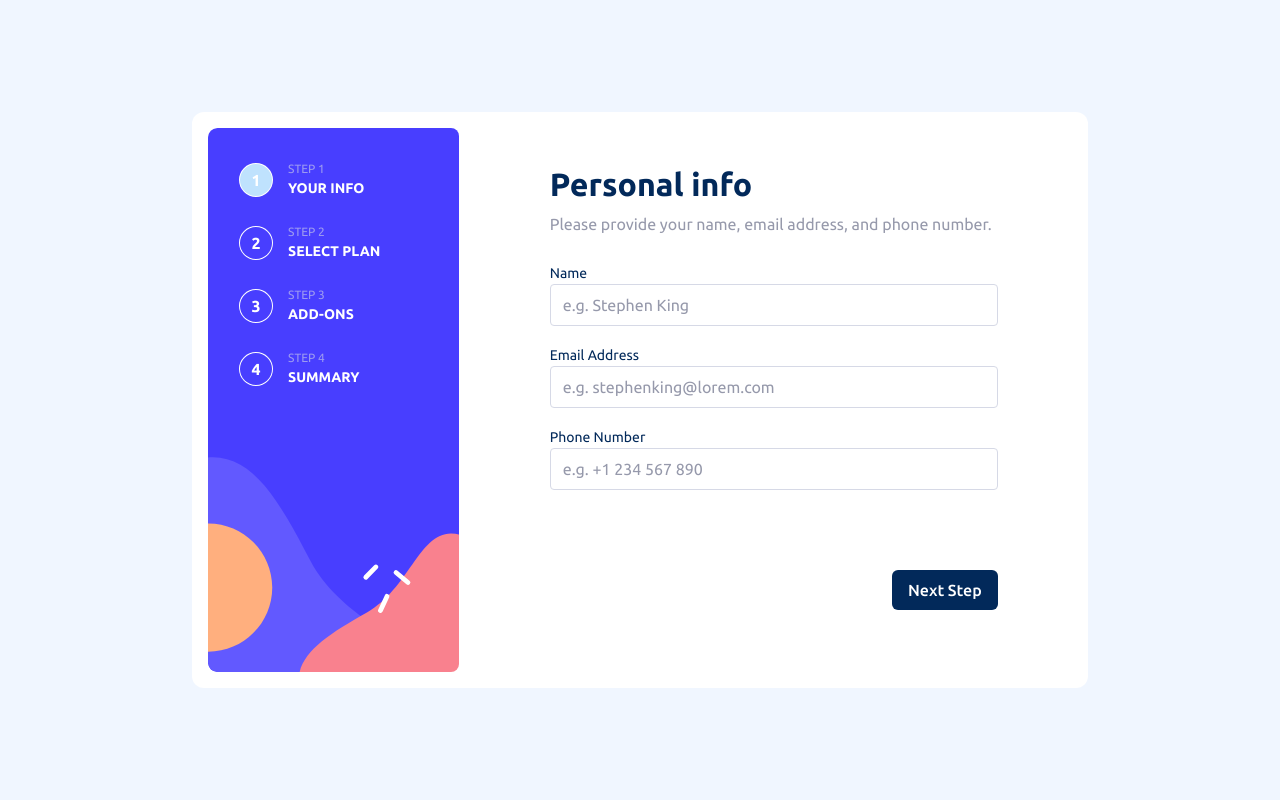
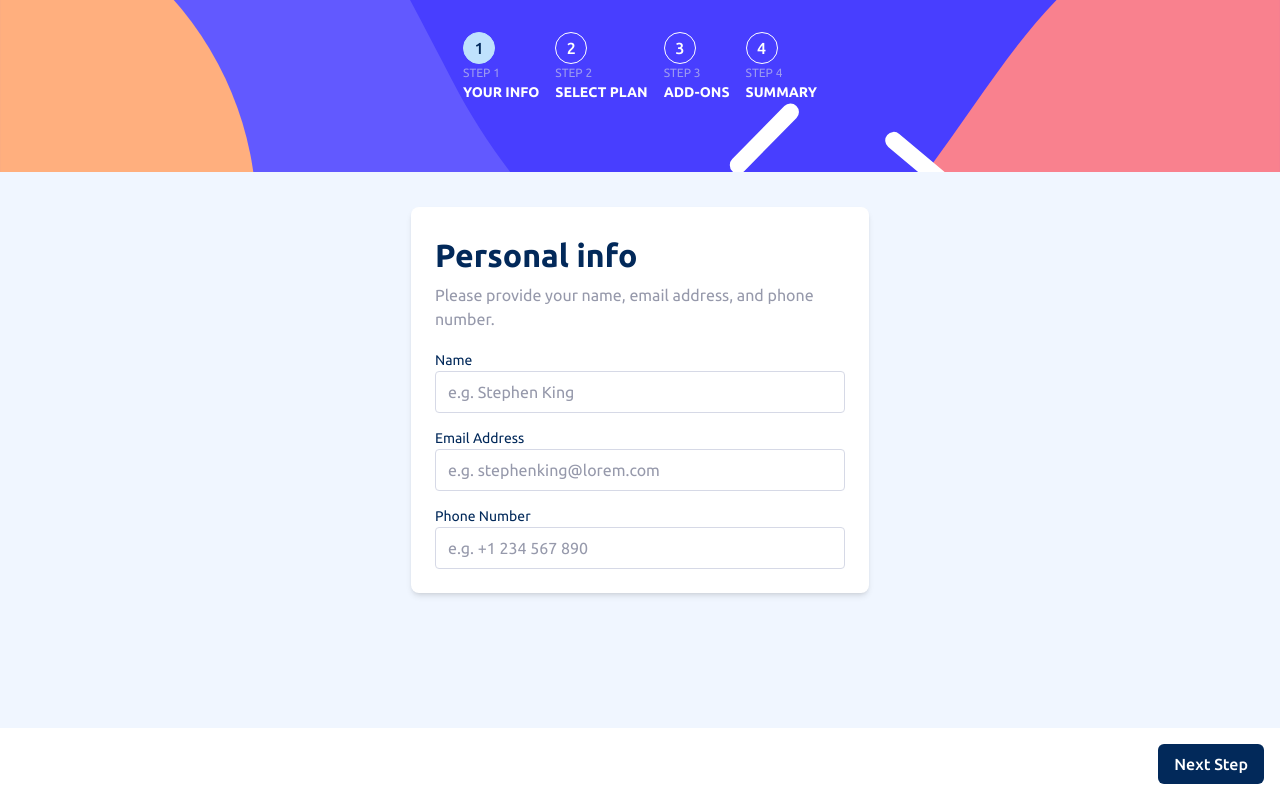
Before and after one commit to mianazan099/Multi-Step-Form, a React (Vite) app: page / in a window 1280 px wide. Built offline with nearby package versions, Linux system fonts and the light colour scheme.

Commit message:
added navigation functionality

```diff
--- a/index.html
+++ b/index.html
@@ -6,7 +6,7 @@
       rel="icon"
       type="image/png"
       sizes="32x32"
-      href="./public/favicon-32x32.png"
+      href="./favicon-32x32.png"
     />
     <meta name="viewport" content="width=device-width, initial-scale=1.0" />
     <title>Frontend Mentor | Multi-step form</title>
--- a/src/App.jsx
+++ b/src/App.jsx
@@ -1,13 +1,41 @@
+import { useEffect, useReducer } from "react";
 import Sidebar from "./components/Sidebar";
-import Info from "./components/Info";
+import Main from "./components/Main";
+
+function reducer(state, action) {
+  switch (action.type) {
+    case "next_step": {
+      if (state.step < 3) {
+        return {
+          step: state.step + 1,
+        };
+      } else {
+        return state;
+      }
+    }
+    case "previous_step": {
+      if (state.step > 0) {
+        return {
+          step: state.step - 1,
+        };
+      } else {
+        return state;
+      }
+    }
+  }
+}
 
 const App = () => {
+  const [state, dispatch] = useReducer(reducer, { step: 0 });
+
+  useEffect(() => {
+    console.log(state);
+  }, []);
+
   return (
-    <article className="mx-auto lg:grid lg:h-[36rem] lg:w-[min(56rem,100vw-2rem)] lg:grid-cols-[1fr,2.5fr] lg:rounded-xl lg:bg-white lg:p-1 lg:pr-0">
-      <Sidebar />
-      <main className="mx-auto w-[min(28rem,100%-2rem)] rounded-lg bg-white p-1.5 lg:px-0 lg:pt-2 lg:pb-0.5">
-        <Info />
-      </main>
+    <article className="flow-root">
+      <Sidebar state={state} />
+      <Main state={state} dispatch={dispatch} />
     </article>
   );
 };
--- a/src/components/Addon.jsx
+++ b/src/components/Addon.jsx
@@ -0,0 +1,4 @@
+const Addon = () => {
+  return <h1>Addon</h1>;
+};
+export default Addon;
--- a/src/components/Finish.jsx
+++ b/src/components/Finish.jsx
@@ -0,0 +1,5 @@
+const Finish = () => {
+  return <h1>Finish</h1>;
+};
+
+export default Finish;
--- a/src/components/Info.jsx
+++ b/src/components/Info.jsx
@@ -1,10 +1,13 @@
-import PageInfo from "./PageInfo";
 import Input from "./Input";
 
-const Info = () => (
+const Info = ({ state, dispatch }) => (
   <>
-    <PageInfo />
-    <form className="grid gap-0.75 lg:gap-1">
+    <form
+      onSubmit={(e) => {
+        e.preventDefault();
+      }}
+      className="grid gap-0.75"
+    >
       <Input name="Name" type="text" placeholder="e.g. Stephen King" />
       <Input
         name="Email Address"
@@ -12,11 +15,22 @@ const Info = () => (
         placeholder="e.g. stephenking@lorem.com"
       />
       <Input name="Phone Number" type="tel" placeholder="e.g. +1 234 567 890" />
-      <div className="lg:ml-auto lg:mt-[4rem]">
-        <button className="rounded-md bg-blue-marine px-1 py-0.5 font-medium text-white">
+      {/* <div className="fixed bottom-0 left-0 right-0 flex items-center justify-between bg-white p-1">
+        <button
+          className={`text-gray-cool ${state.step > 0 ? "block" : "hidden"}`}
+          onClick={() => dispatch({ type: "previous_step" })}
+        >
+          Go Back
+        </button>
+        <button
+          onClick={() => dispatch({ type: "next_step" })}
+          className={`rounded-md bg-blue-marine px-1 py-0.5 font-medium text-white ${
+            state.step < 1 ? "ml-auto block" : ""
+          }`}
+        >
           Next Step
         </button>
-      </div>
+      </div> */}
     </form>
   </>
 );
--- /dev/null
+++ b/src/components/Main.jsx
@@ -0,0 +1,35 @@
+import PageInfo from "./PageInfo";
+import Info from "./Info";
+import Plan from "./Plan";
+import Addon from "./Addon";
+import Finish from "./Finish";
+
+const Main = ({ state, dispatch }) => {
+  return (
+    <main className="mx-auto my-[6rem] w-[calc(100%-2rem)] rounded-lg bg-white p-1.5 shadow-md">
+      <PageInfo dataNum={state.step} />
+      {state.step === 0 && <Info state={state} dispatch={dispatch} />}
+      {state.step === 1 && <Plan />}
+      {state.step === 2 && <Addon />}
+      {state.step === 3 && <Finish />}
+      <div className="fixed bottom-0 left-0 right-0 flex items-center justify-between bg-white p-1">
+        <button
+          className={`text-gray-cool ${state.step > 0 ? "block" : "hidden"}`}
+          onClick={() => dispatch({ type: "previous_step" })}
+        >
+          Go Back
+        </button>
+        <button
+          onClick={() => dispatch({ type: "next_step" })}
+          className={`rounded-md bg-blue-marine px-1 py-0.5 font-medium text-white ${
+            state.step < 1 ? "ml-auto block" : ""
+          }`}
+        >
+          Next Step
+        </button>
+      </div>
+    </main>
+  );
+};
+
+export default Main;
--- a/src/components/PageInfo.jsx
+++ b/src/components/PageInfo.jsx
@@ -1,12 +1,31 @@
-function PageInfo() {
+const pageInfo = [
+  {
+    name: "Personal info",
+    info: "Please provide your name, email address, and phone number.",
+  },
+  {
+    name: "Select your plan",
+    info: "You have the option of monthly or yearly billing.",
+  },
+  {
+    name: "Pick add-ons",
+    info: "Add-ons help enhance your gaming experience.",
+  },
+  {
+    name: "Finishing up",
+    info: "Double-check everything looks OK before confirming.",
+  },
+];
+
+function PageInfo({ dataNum }) {
+  if (dataNum > 3 || dataNum < 0) return <p>No Data</p>;
+  console.log(dataNum);
   return (
-    <div className="mb-1.5">
+    <div className="mb-1">
       <h1 className="mb-0.25 text-lg font-bold text-blue-marine">
-        Personal info
+        {pageInfo[dataNum].name}
       </h1>
-      <p className="text-gray-cool">
-        Please provide your name, email address, and phone number.
-      </p>
+      <p className="text-gray-cool">{pageInfo[dataNum].info}</p>
     </div>
   );
 }
--- a/src/components/Plan.jsx
+++ b/src/components/Plan.jsx
@@ -0,0 +1,5 @@
+const Plan = () => {
+  return <h1>Plan</h1>;
+};
+
+export default Plan;
--- a/src/components/Sidebar.jsx
+++ b/src/components/Sidebar.jsx
@@ -1,27 +1,10 @@
-import SidebarStep from "./SidebarStep";
+import SidebarSteps from "./SidebarSteps";
 
-const sidebarStep = [
-  { num: 1, name: "Your info", active: true },
-  { num: 2, name: "Select Plan", active: false },
-  { num: 3, name: "Add-ons", active: false },
-  { num: 4, name: "Summary", active: false },
-];
-
-const Sidebar = () => {
+const Sidebar = ({ state }) => {
+  console.log(state.step);
   return (
-    <aside className="h-[172px] bg-sidebarMobile bg-cover bg-no-repeat lg:h-auto lg:rounded-lg lg:bg-sidebarDesktop">
-      <div className="mx-auto flex w-fit gap-1 p-2 lg:mx-0 lg:flex-col lg:gap-1.5">
-        {sidebarStep.map((step) => {
-          return (
-            <SidebarStep
-              key={step.num}
-              num={step.num}
-              name={step.name}
-              active={step.active}
-            />
-          );
-        })}
-      </div>
+    <aside className="absolute top-0 left-0 right-0 -z-10 h-[10.75rem] bg-sidebarMobile bg-cover bg-center bg-no-repeat">
+      <SidebarSteps active={state.step} />
     </aside>
   );
 };
--- a/src/components/SidebarStep.jsx
+++ /dev/null
@@ -1,19 +0,0 @@
-function SidebarStep({ num, name, active }) {
-  return (
-    <div className="lg:flex lg:items-center lg:gap-1">
-      <span
-        className={`grid h-2 w-2 place-content-center rounded-full  font-bold text-white  ring-1 ring-white ${
-          active && "bg-blue-light text-blue-marine ring-blue-light"
-        }`}
-      >
-        {num}
-      </span>
-      <div className="hidden lg:block">
-        <p className="text-xs uppercase text-gray-light/60">Step {num}</p>
-        <p className="text-sm font-bold uppercase text-white ">{name}</p>
-      </div>
-    </div>
-  );
-}
-
-export default SidebarStep;
--- /dev/null
+++ b/src/components/SidebarSteps.jsx
@@ -0,0 +1,55 @@
+const sidebarStep = [
+  { num: 1, name: "Your info", active: false },
+  { num: 2, name: "Select Plan", active: false },
+  { num: 3, name: "Add-ons", active: false },
+  { num: 4, name: "Summary", active: false },
+];
+
+function SidebarStep({ num, name, active }) {
+  return (
+    <div className="">
+      <span
+        className={`grid h-2 w-2 place-content-center rounded-full border font-medium ${
+          active
+            ? "border-blue-light bg-blue-light text-blue-marine"
+            : "border-white text-white"
+        }`}
+      >
+        {num}
+      </span>
+      <div className="hidden lg:block">
+        <p className="text-xs uppercase text-gray-light/60">Step {num}</p>
+        <p className="text-sm font-bold uppercase text-white ">{name}</p>
+      </div>
+    </div>
+  );
+}
+
+const SidebarSteps = ({ active }) => {
+  const steps = sidebarStep.map((step) => {
+    if (step.num === active + 1) {
+      step.active = true;
+      return step;
+    } else {
+      step.active = false;
+      return step;
+    }
+  });
+  console.log(steps);
+  return (
+    <div className="mx-auto flex w-fit gap-1 p-2">
+      {steps.map((step) => {
+        return (
+          <SidebarStep
+            key={step.num}
+            num={step.num}
+            name={step.name}
+            active={step.active}
+          />
+        );
+      })}
+    </div>
+  );
+};
+
+export default SidebarSteps;
```
